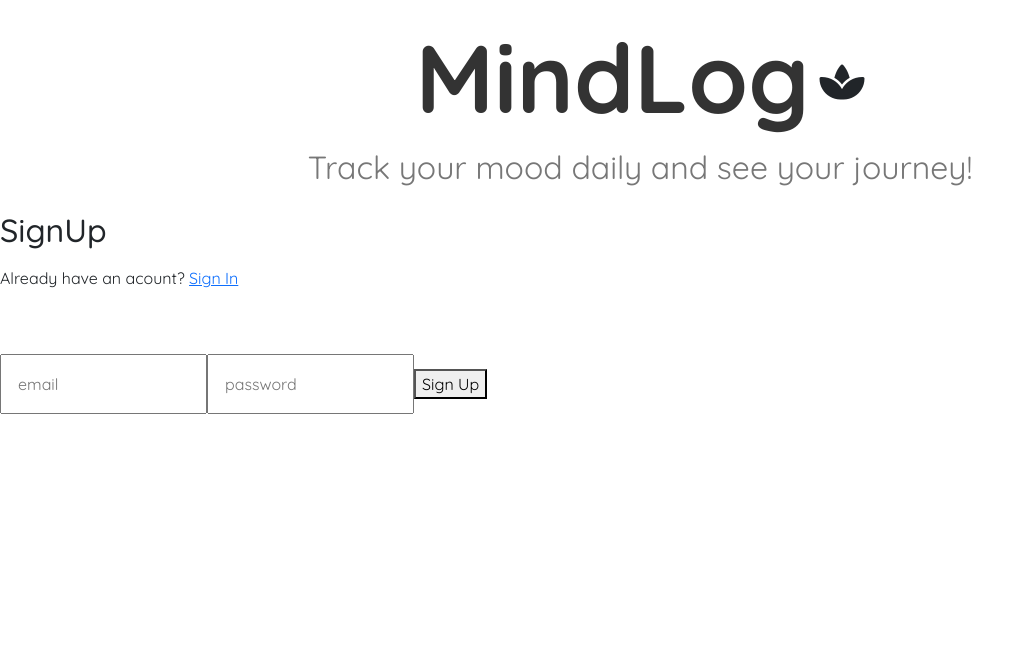
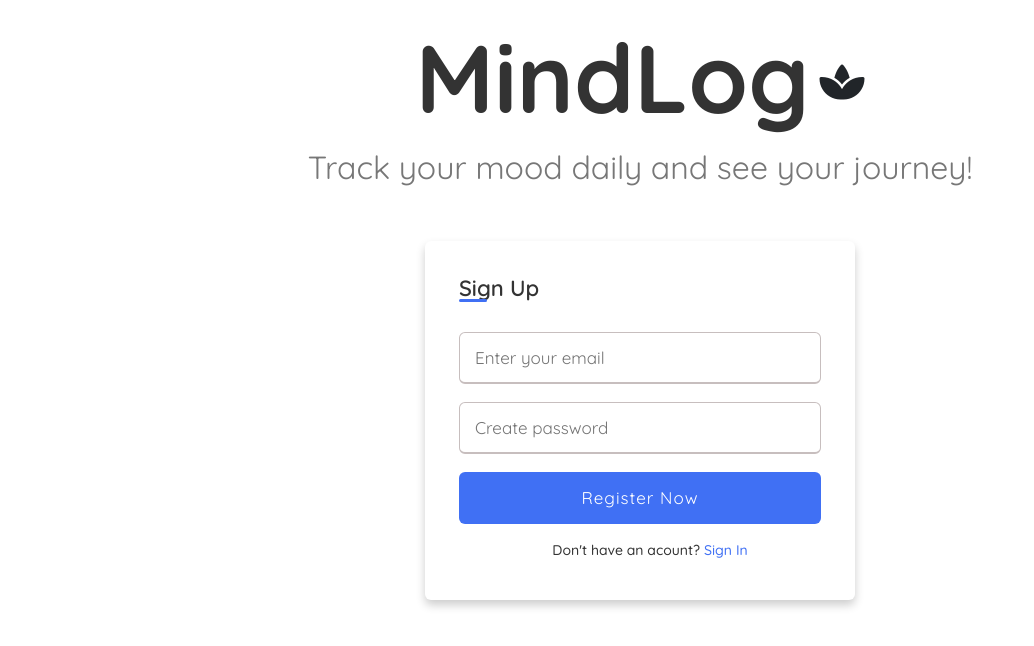
Before and after one commit to ThrishaKopula/mind-log, a React (Create React App) app in the folder client/: page / in a window 1280 px wide. Shown: the top 646 px of the page, without its empty margins (0-1034 px from the left). Built offline with nearby package versions, Linux system fonts and the light colour scheme; no server answers.

Commit message:
fixed UI

```diff
--- a/client/src/Signin.jsx
+++ b/client/src/Signin.jsx
@@ -1,6 +1,8 @@
 import React, { useState } from 'react'
 import { Link, useNavigate } from 'react-router-dom'
 import { UserAuth } from './AuthContext'
+import "./signup.css"
+import toast from 'react-hot-toast';
 const Signin = () => {
 
     const [email, setEmail] = useState('')
@@ -17,28 +19,39 @@ const Signin = () => {
       setLoading(true);
       try {
         const result = await signInUser(email, password);
+        console.log(result);
         if(result.success){
           navigate('/dashboard');
+        } else {
+          toast.error("Account not found.", { position: "top-right" });
         }
       } catch (err) {
         setError("an error occured");
+        console.log("errorrrr")
       } finally {
         setLoading(false);
       }
     }
   return (
-    <div>
-        <form onSubmit={handleSignIn} className='max-w-md m-auto pt-24'>
-            <h2 className='font-bold pb-2'>Sign In</h2>
-            <p>Don't have an acount? <Link to='/signup'>Sign Up</Link></p>
-            <div className='flex flex-col py-4'>
-                <input onChange={(e) => setEmail(e.target.value)} placeholder='email' className='p-3 mt-4' type="email"/>
-                <input onChange={(e) => setPassword(e.target.value)} placeholder='password' className='p-3 mt-4' type="password"/>
-                <button type='submit' disabled={loading} className='mt-6 w-full'>Sign In</button>
-                {error && <p className='text-red-600 text-center pt-4'>{error}</p>}
-            </div>
-        </form>
+    <div className="wrapper">
+      <h2>Sign In</h2>
+      <form  onSubmit={handleSignIn}>
+        <div className="input-box">
+          <input onChange={(e) => setEmail(e.target.value)} type="email" placeholder="Enter your email" required/>
+        </div>
+        <div className="input-box">
+          <input onChange={(e) => setPassword(e.target.value)} type="password" placeholder="Create password" required/>
+        </div>
+        <div className="input-box button">
+          <button type="Submit" disabled={loading} value="Register Now">Sign In</button>
+        </div>
+        <div className="text">
+          <h3>Don't have an acount? <Link to='/signup'>Sign Up</Link></h3>
+        </div>
+        {error && <p className='text-red-600 text-center pt-4'>{error}</p>}
+      </form>
     </div>
+
   )
 }
 
--- a/client/src/Signup.jsx
+++ b/client/src/Signup.jsx
@@ -1,6 +1,8 @@
 import React, { useState } from 'react'
 import { Link, useNavigate } from 'react-router-dom'
 import { UserAuth } from './AuthContext'
+import "./signup.css"
+import toast from 'react-hot-toast';
 const Signup = () => {
 
     const [email, setEmail] = useState('')
@@ -8,7 +10,7 @@ const Signup = () => {
     const [error, setError] = useState('')
     const [loading, setLoading] = useState('')
 
-    const {session, signUpNewUser} = UserAuth();
+    const {session, signUpNewUser, signInUser} = UserAuth();
     const navigate = useNavigate();
     // console.log("Session: ", session);
 
@@ -17,8 +19,14 @@ const Signup = () => {
       setLoading(true);
       try {
         const result = await signUpNewUser(email, password);
+        console.log(result.error);
         if(result.success){
+          await signInUser(email, password);
+          toast.success("Signed In!", {position:"top-right"});
           navigate('/dashboard');
+          console.log("in heree");
+        } else if (result.error==="Unable to validate email address: invalid format"){
+          toast.error("Invalid format.", { position: "top-right" });
         }
       } catch (err) {
         setError("an error occured");
@@ -27,19 +35,25 @@ const Signup = () => {
       }
     }
   return (
-    <div>
-        <form onSubmit={handleSignUp} className='max-w-md m-auto pt-24'>
-            <h2 className='font-bold pb-2'>SignUp</h2>
-            <p>Already have an acount? <Link to='/signin'>Sign In</Link></p>
-            <div className='flex flex-col py-4'>
-                <input onChange={(e) => setEmail(e.target.value)} placeholder='email' className='p-3 mt-4' type="email"/>
-                <input onChange={(e) => setPassword(e.target.value)} placeholder='password' className='p-3 mt-4' type="password"/>
-                <button type='submit' disabled={loading} className='mt-6 w-full'>Sign Up</button>
-                {error && <p className='text-red-600 text-center pt-4'>{error}</p>}
-            </div>
-        </form>
-
-    </div>
+    <div className="wrapper">
+    <h2>Sign Up</h2>
+    <form  onSubmit={handleSignUp}>
+      <div className="input-box">
+        <input onChange={(e) => setEmail(e.target.value)} type="email" placeholder="Enter your email" required/>
+      </div>
+      <div className="input-box">
+        <input onChange={(e) => setPassword(e.target.value)} type="password" placeholder="Create password" required/>
+      </div>
+      <div className="input-box button">
+        <button type="Submit" disabled={loading} value="Register Now">Register Now</button>
+      </div>
+      <div className="text">
+        {/* <h3>Already have an account? <a href="#">Sign In</a></h3> */}
+        <h3>Don't have an acount? <Link to='/signin'>Sign In</Link></h3>
+      </div>
+      {error && <h3 className='text-red-600 text-center pt-4'>{error}</h3>}
+    </form>
+  </div>
   )
 }
 
--- a/client/src/addUser/addUser.jsx
+++ b/client/src/addUser/addUser.jsx
@@ -11,6 +11,7 @@ const AddUser = () => {
         name:"",
         email:"",
         address:"",
+
     };
     const [user, setUser] = useState(users);
     const navigate = useNavigate();
--- /dev/null
+++ b/client/src/signup.css
@@ -0,0 +1,101 @@
+
+  .wrapper{
+    position: relative;
+    max-width: 430px;
+    width: 100%;
+    background: #ffffff;
+    padding: 34px;
+    border-radius: 6px;
+    box-shadow: 0 5px 10px rgba(0,0,0,0.2);
+    margin: 50px auto;
+  }
+  .wrapper h2{
+    position: relative;
+    font-size: 22px;
+    font-weight: 600;
+    color: #333;
+  }
+  .wrapper h2::before{
+    content: '';
+    position: absolute;
+    left: 0;
+    bottom: 0;
+    height: 3px;
+    width: 28px;
+    border-radius: 12px;
+    background: #4070f4;
+  }
+  .wrapper form{
+    margin-top: 30px;
+  }
+  .wrapper form .input-box{
+    height: 52px;
+    margin: 18px 0;
+  }
+  form .input-box input{
+    height: 100%;
+    width: 100%;
+    outline: none;
+    padding: 0 15px;
+    font-size: 17px;
+    font-weight: 400;
+    color: #333;
+    border: 1.5px solid #C7BEBE;
+    border-bottom-width: 2.5px;
+    border-radius: 6px;
+    transition: all 0.3s ease;
+  }
+  .input-box input:focus,
+  .input-box input:valid{
+    border-color: #4070f4;
+  }
+  form .policy{
+    display: flex;
+    align-items: center;
+  }
+  form h3{
+    color: #707070;
+    font-size: 14px;
+    font-weight: 500;
+    margin-left: 10px;
+  }
+  .input-box.button button{
+    color: #fff;
+    letter-spacing: 1px;
+    border: none;
+    background: #4070f4;
+    cursor: pointer;
+  }
+  .input-box.button button:hover{
+    background: #0e4bf1;
+  }
+  form .text h3{
+   color: #333;
+   width: 100%;
+   text-align: center;
+  }
+  form .text h3 a{
+    color: #4070f4;
+    text-decoration: none;
+  }
+  form .text h3 a:hover{
+    text-decoration: underline;
+  }
+
+  form .input-box button{
+    height: 100%;
+    width: 100%;
+    outline: none;
+    padding: 0 15px;
+    font-size: 17px;
+    font-weight: 400;
+    color: #333;
+    border: 1.5px solid #C7BEBE;
+    border-bottom-width: 2.5px;
+    border-radius: 6px;
+    transition: all 0.3s ease;
+  }
+  .input-box button:focus,
+  .input-box button:valid{
+    border-color: #4070f4;
+  }
```
Also changed, not shown: 1 other file (tests, documents, lock files or other folders).
